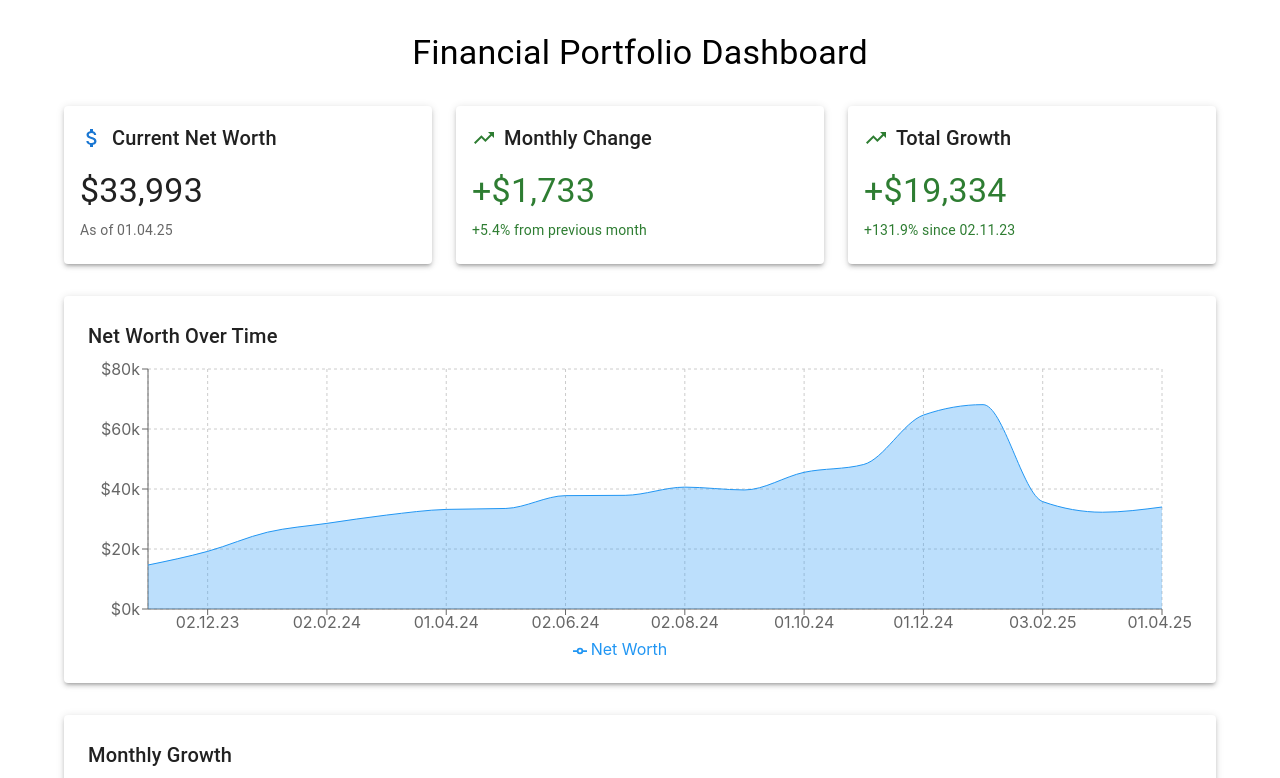
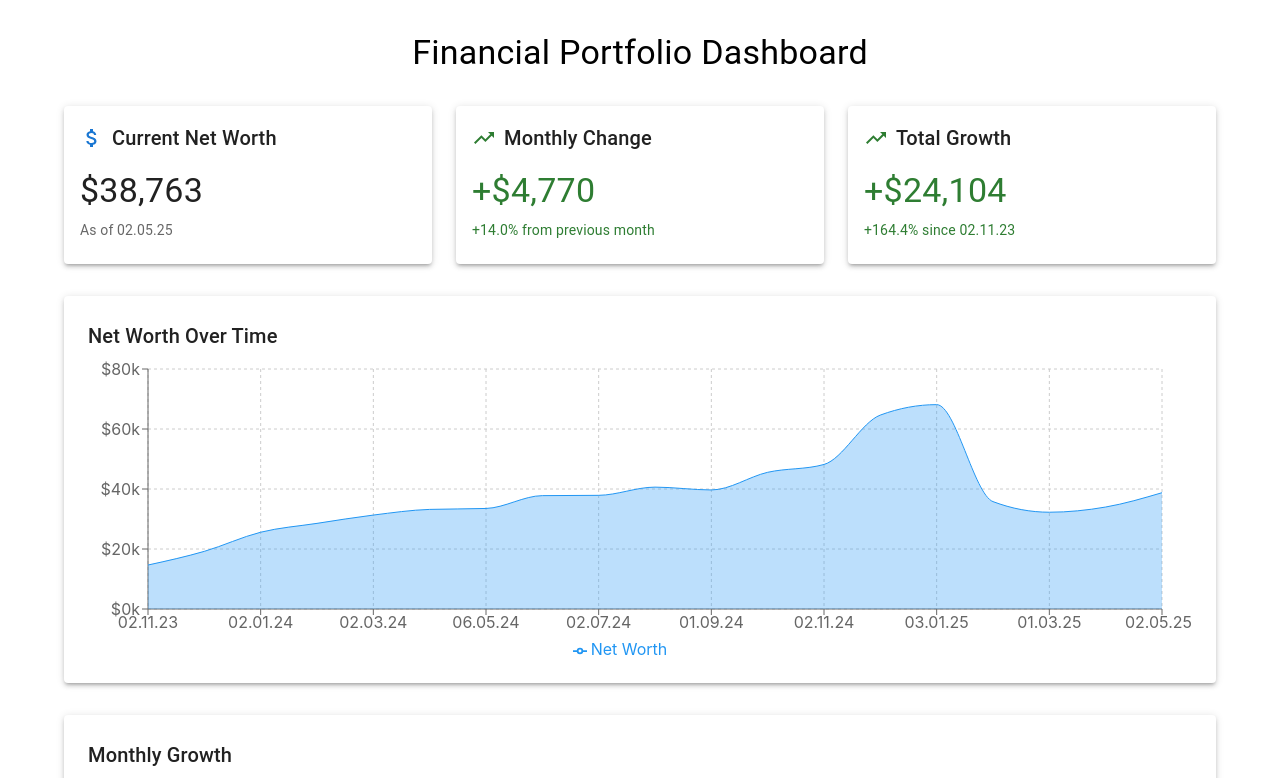
Before and after one commit to alexanderchernetsky/financial-dashboard, a React (Create React App) app: page / in a window 1280 px wide. Shown: the top 778 px of the page. Built offline with nearby package versions, Linux system fonts and the light colour scheme.

Commit message:
Add May data snapshot

```diff
--- a/src/App.js
+++ b/src/App.js
@@ -57,6 +57,7 @@ const FinancialDashboard = () => {
     { date: "03.02.25", fiat: 9556, bonds: 7920, etfs: 4700, crypto: 13617, gold: goldWorthUSD, netWorth: 37764 },
     { date: "01.03.25", fiat: 8424, bonds: 7920, etfs: 4578, crypto: 11338, gold: goldWorthUSD, netWorth: 34231 },
     { date: "01.04.25", fiat: 8603, bonds: 9698, etfs: 4743, crypto: 10949, gold: goldWorthUSD, netWorth: 35965 },
+    { date: "02.05.25", fiat: 9534, bonds: 10816, etfs: 5400, crypto: 13013, gold: goldWorthUSD, netWorth: 40735 },
   ];
 
   // State for portfolio data
```
